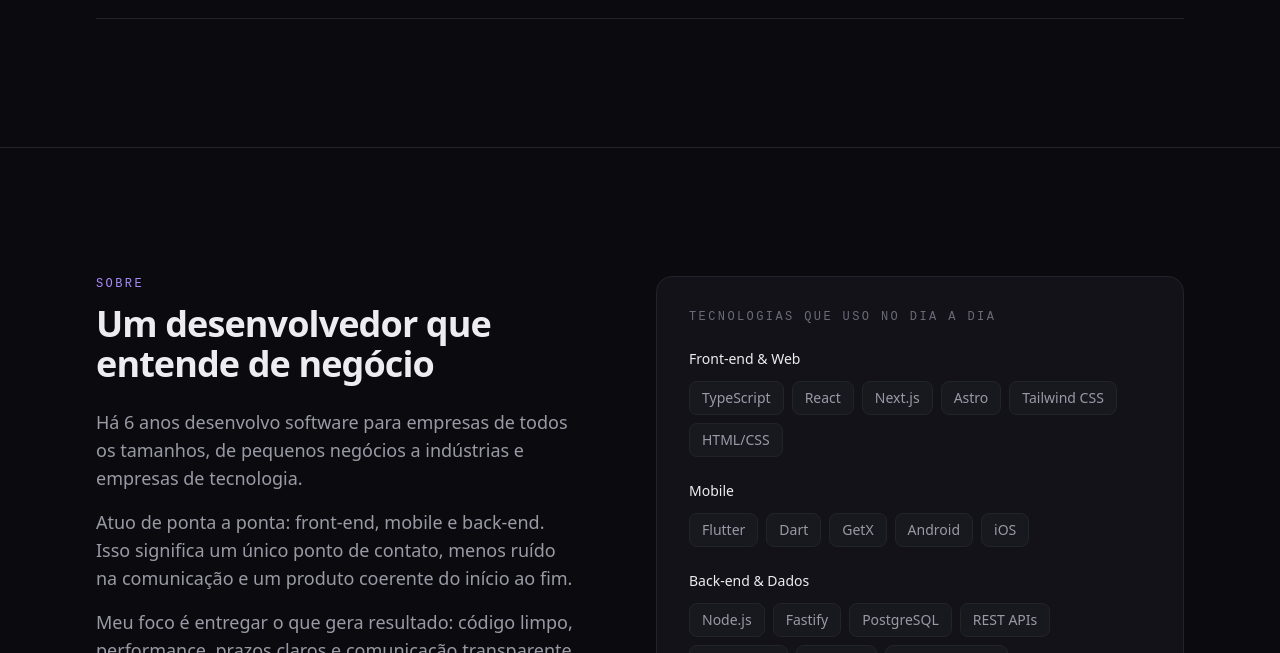
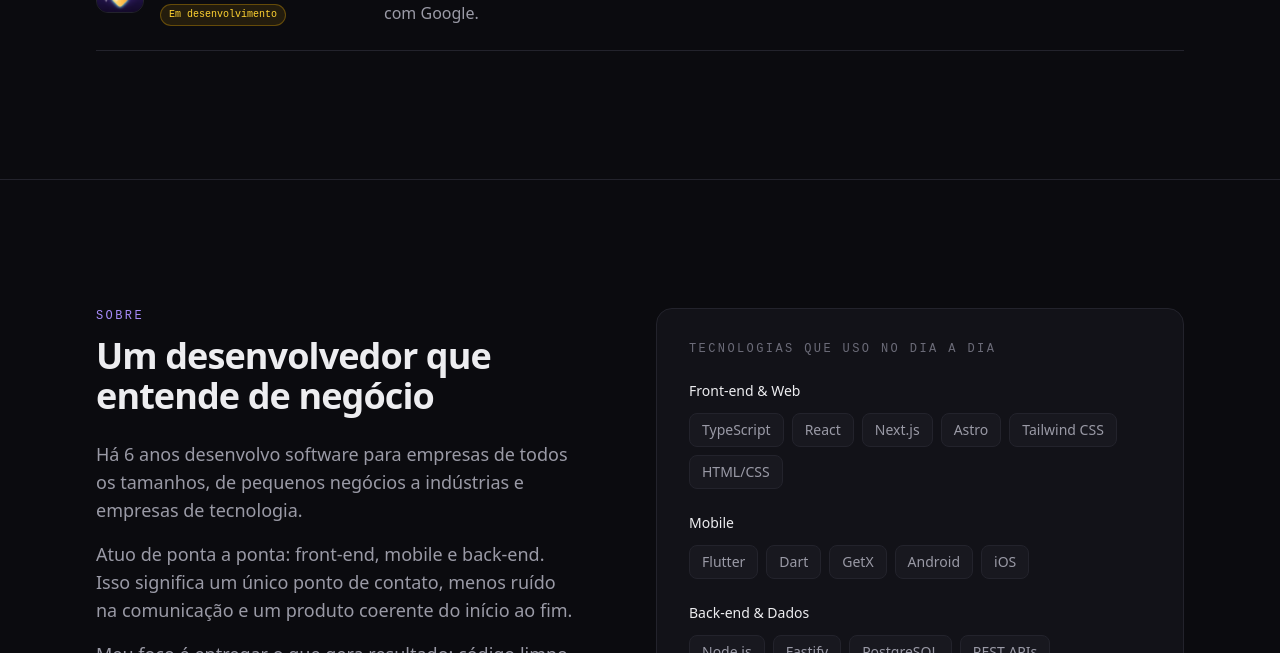
Before and after one commit to guixavr/guixavr.github.io, an Astro site: page / in a window 1280 px wide. Shown: the part 4354-5007 px from the top of the page. Built offline with nearby package versions, Linux system fonts and the light colour scheme; Astro itself is replaced by a stand-in of ours.

Commit message:
Portfolio: status badges for Gemla and NoteNow
Co-Authored-By: Claude Sonnet 5.5 <noreply@anthropic.com>

```diff
--- a/PENDENCIAS.md
+++ b/PENDENCIAS.md
@@ -17,8 +17,8 @@ Onde colocar: prints em `public/projects/`, logos em `public/clients/`. Depois,
 - [ ] Tecnologias do **Escalleo** (hoje o card mostra plataformas e recursos: Android, PWA, Google Play Billing, Offline, Push; faltam as tecnologias usadas, ex.: Flutter, backend, banco)
 - [ ] Descrição e tecnologias do card **Suite IT Digital** (hoje: mobile, Flutter, Dart, Firebase, APIs)
 - [ ] Tecnologias dos sites **Capuano Festas** e **Escola Ruah** (hoje só "Responsive UI" e "SEO")
-- [ ] Confirmar tecnologias do **NoteNow** (hoje: Flutter, Dart, AdMob) e se ele já está na App Store
-- [ ] **Gemla:** link da Google Play quando publicar, tecnologias usadas (hoje: Firebase, Google Sign-In, AdMob) e um print
+- [ ] Confirmar tecnologias do **NoteNow** (hoje: Flutter, Dart, AdMob). Já marcado como disponível no Android e iOS em desenvolvimento; ao publicar na App Store, trocar a etiqueta e adicionar o link
+- [ ] **Gemla:** hoje com a etiqueta "Em desenvolvimento"; ao publicar, remover a etiqueta e adicionar o link da Google Play. Falta confirmar as tecnologias (hoje: Firebase, Google Sign-In, AdMob) e um print
 - [ ] Confirmar a lista de tecnologias da seção **Sobre**
 - [ ] Confirmar a frase "Respondo em até 1 dia útil" na seção de contato
 - [ ] Depoimentos de clientes (opcional, nova seção)
--- a/src/components/Work.astro
+++ b/src/components/Work.astro
@@ -90,6 +90,22 @@ const others = projects.filter((p) => !p.featured);
                       <div>
                         <p class="text-lg font-semibold tracking-tight transition-colors group-hover:text-accent">{p.name}</p>
                         <p class="font-mono text-xs text-subtle uppercase">{p.category[lang]}</p>
+                        {p.badges && (
+                          <ul class="mt-2 flex flex-wrap gap-1.5">
+                            {p.badges.map((b) => (
+                              <li
+                                class:list={[
+                                  'rounded-full border px-2 py-0.5 font-mono text-[10px] leading-4',
+                                  b.tone === 'live'
+                                    ? 'border-emerald-400/30 bg-emerald-400/10 text-emerald-300'
+                                    : 'border-amber-400/30 bg-amber-400/10 text-amber-300',
+                                ]}
+                              >
+                                {b.label[lang]}
+                              </li>
+                            ))}
+                          </ul>
+                        )}
                       </div>
                     </div>
                     <p class="text-muted">{p.description[lang]}</p>
--- a/src/data/site.ts
+++ b/src/data/site.ts
@@ -54,6 +54,9 @@ export type Project = {
   image?: string;
   // Ícone do app (quadrado), mostrado na lista de projetos menores
   icon?: string;
+  // Etiquetas de status exibidas na lista de projetos menores
+  // tone: 'live' (disponível) ou 'dev' (em desenvolvimento)
+  badges?: { label: Localized; tone: 'live' | 'dev' }[];
 };
 
 export const projects: Project[] = [
@@ -172,6 +175,10 @@ export const projects: Project[] = [
     link: 'https://play.google.com/store/apps/details?id=notenow.app',
     linkLabel: { pt: 'Ver na Google Play', en: 'View on Google Play' },
     icon: '/projects/notenow-icon.webp',
+    badges: [
+      { label: { pt: 'Disponível no Android', en: 'Available on Android' }, tone: 'live' },
+      { label: { pt: 'iOS em desenvolvimento', en: 'iOS in development' }, tone: 'dev' },
+    ],
     hue: 40,
   },
   {
@@ -184,6 +191,7 @@ export const projects: Project[] = [
     },
     stack: ['Firebase', 'Google Sign-In', 'AdMob'],
     icon: '/projects/gemla-icon.webp',
+    badges: [{ label: { pt: 'Em desenvolvimento', en: 'In development' }, tone: 'dev' }],
     hue: 290,
   },
 ];
```
